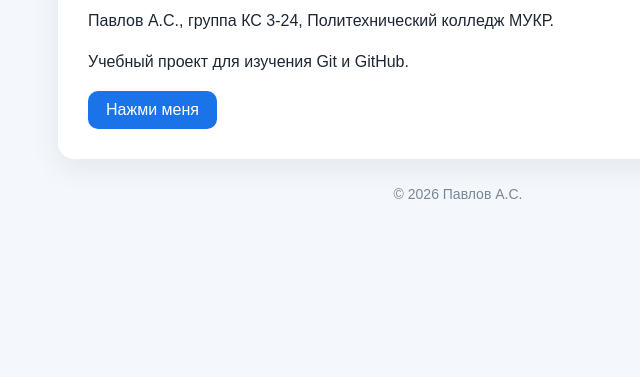
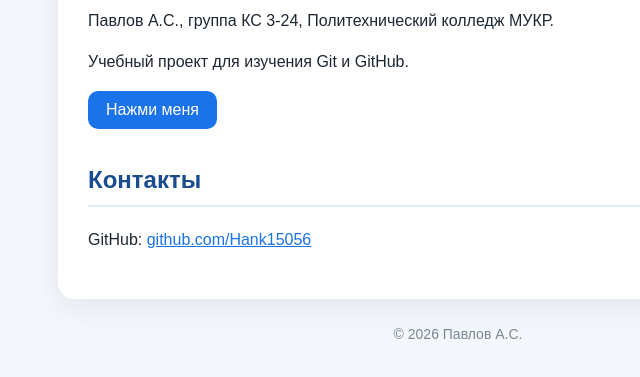
Before and after one commit to Hank15056/student-portfolio, a plain HTML site: page index.html in a window 1280 px wide. Shown: the part 135-512 px from the top of the page, without its empty margins (182-822 px from the left). Drawn offline with Linux system fonts and the light colour scheme.

Commit message:
Add contacts section

```diff
--- a/index.html
+++ b/index.html
@@ -12,6 +12,11 @@
     <p>Павлов А.С., группа КС 3-24, Политехнический колледж МУКР.</p>
     <p>Учебный проект для изучения Git и GitHub.</p>
     <button id="helloButton">Нажми меня</button>
+
+    <section id="contacts">
+      <h2>Контакты</h2>
+      <p>GitHub: <a href="https://github.com/Hank15056" target="_blank">github.com/Hank15056</a></p>
+    </section>
   </main>
 
   <footer>© 2026 Павлов А.С.</footer>
```
